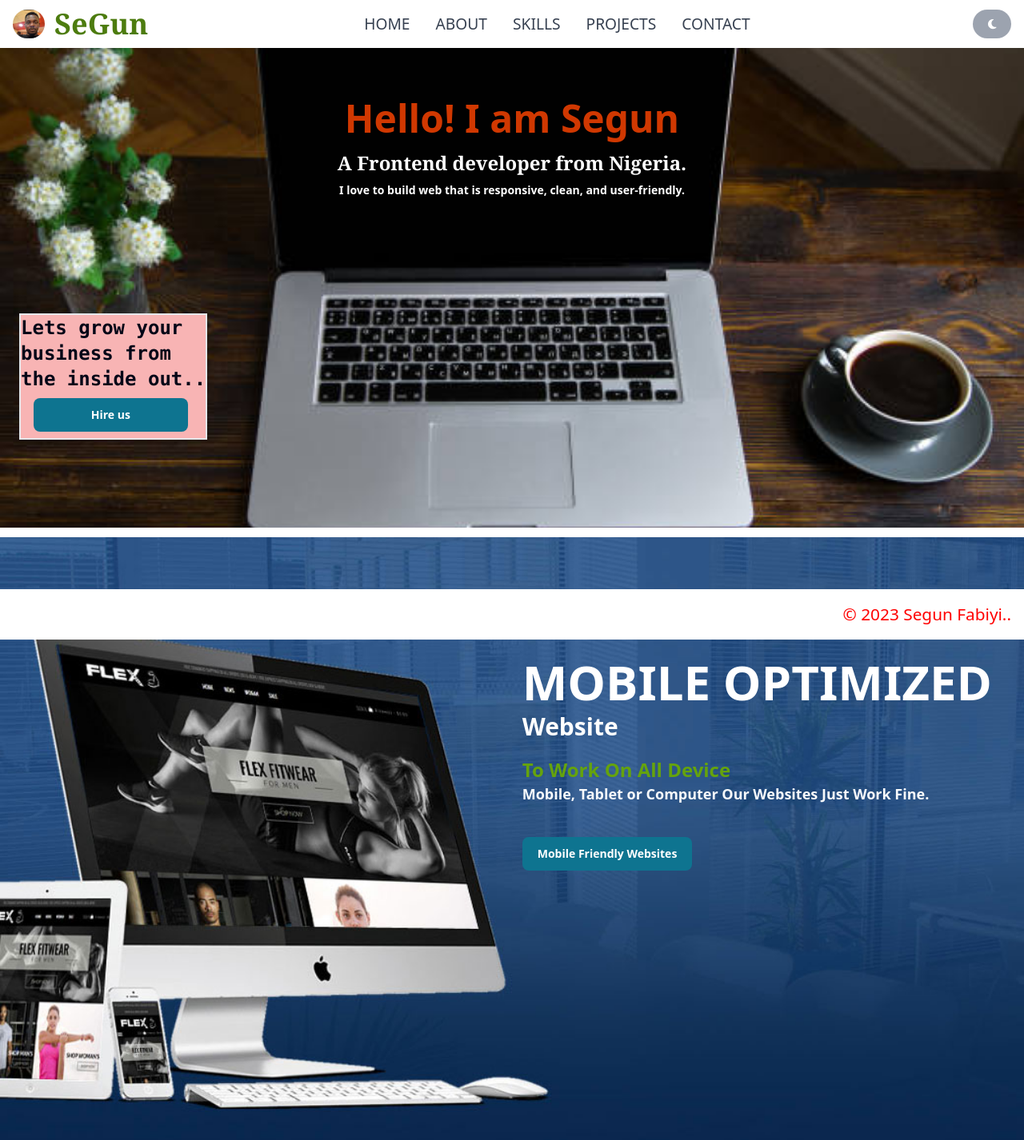
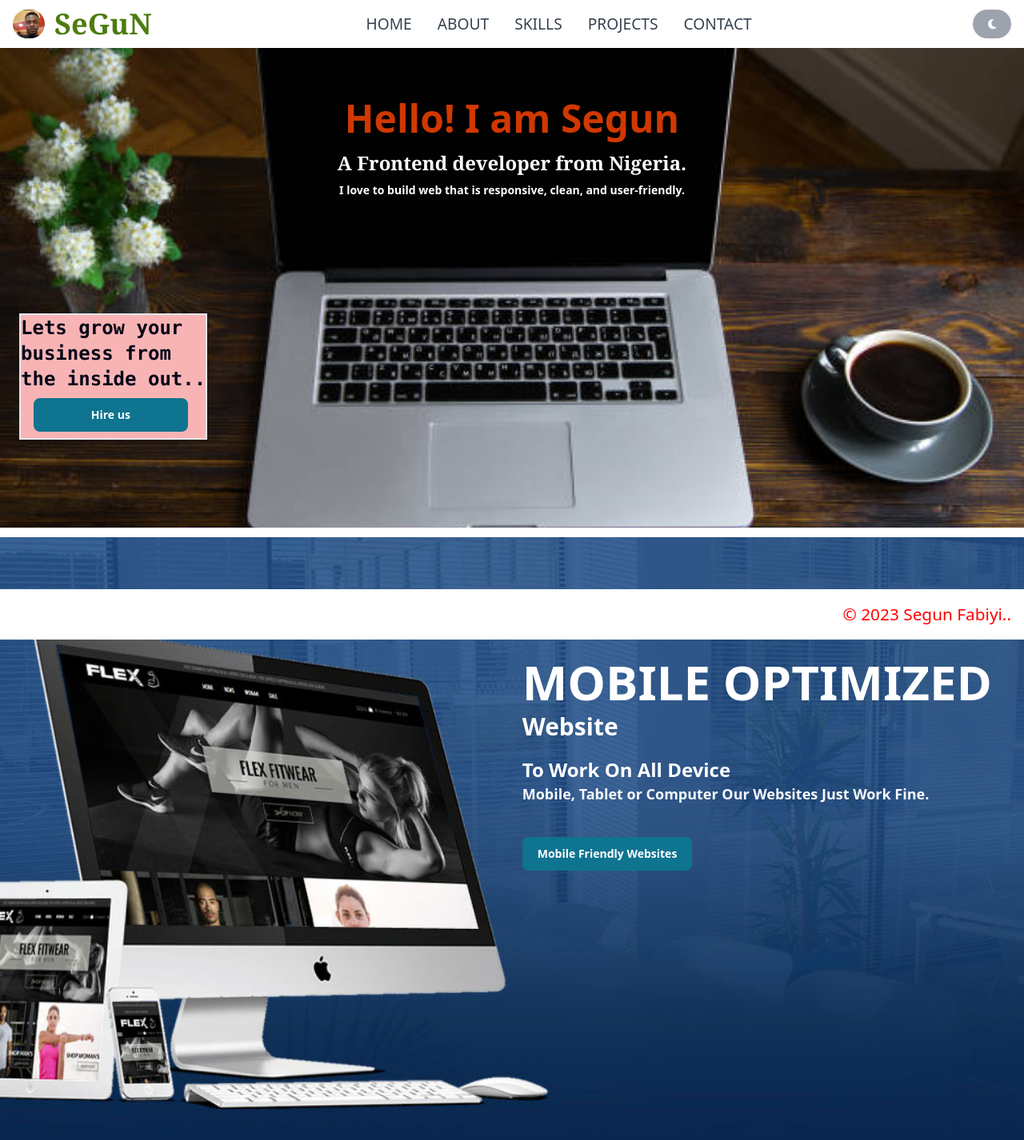
Before and after one commit to fabiyis/IProject, a React (Vite) app: page / in a window 1280 px wide. Shown: the top 1426 px of the page at 80% size. Built offline with nearby package versions, Linux system fonts and the light colour scheme.

Commit message:
modification in Home.jsx and Navbar.jsx

```diff
--- a/src/components/Home.jsx
+++ b/src/components/Home.jsx
@@ -27,12 +27,12 @@ const Home = ({ isDarkMode }) => {
         <Button className=" mb-2 cursor-pointer w-10/12 mt-2 ml-4 items-center font-bold " label="2">Hire us</Button>
       </div>
     </div>
-    <div className='mt-3'>
+    <div className='mt-3 '>
       <div className="min-h-screen flex flex-col justify-center items-end bg-cover bg-center" style={{ backgroundImage: 'url(/img/slider3.jpg)' }}>
-        <div className=' -mt-56'>
+        <div className=' -mt-56 ml-5'>
           <h1 className="text-6xl font-extrabold mr-10 text-white mb-2 hover:bg-lime-600">MOBILE OPTIMIZED</h1>
           <p className="text-white text-3xl mr-12 font-bold hover:bg-lime-600 hover:w-fit">Website</p>
-          <p className='mt-5 text-2xl text-lime-600 font-semibold hover:bg-slate-50 hover:w-fit'>To Work On All Device</p>
+          <p className='mt-5 text-2xl text-white font-semibold hover:bg-lime-600 hover:w-fit'>To Work On All Device</p>
           <p1 className="text-slate-50 text-lg font-semibold mt-3 hover:bg-lime-600 hover:w-fit ">Mobile, Tablet or Computer Our Websites Just Work Fine.</p1>
           <div>
             <Button className=" mb-2 cursor-pointer w-fit mt-10  items-center font-bold " label="2">Mobile Friendly Websites</Button>
--- a/src/components/NavBar.jsx
+++ b/src/components/NavBar.jsx
@@ -13,7 +13,7 @@ const NavBar = ({ isDarkMode, toggleDarkMode }) => {
       <Navbar.Brand as={Link} to="/"className=" text-orange-700">
         <img src="/img/seg.JPG" className="rounded-full w-10 mr-3 h-6 sm:h-9" alt="" />
         <span className={`self-center whitespace-nowrap text-3xl font-semibold ${isDarkMode ? 'white' : 'red'}`}>
-          <span className=' text-lime-700 font-extrabold text-4xl font-serif '>SeGun</span>
+          <span className=' text-lime-700 font-extrabold text-4xl font-serif '>SeGuN</span>
         </span>
       </Navbar.Brand>
       <div className="flex md:order-2">
@@ -21,7 +21,7 @@ const NavBar = ({ isDarkMode, toggleDarkMode }) => {
           {isDarkMode ? <FontAwesomeIcon icon={faSun} /> : <FontAwesomeIcon icon={faMoon} />}
         </Button>
       </div>
-      <Navbar.Collapse className=" flex gap-5">
+      <Navbar.Collapse className=" flex gap-7">
         <Navbar.Link as={Link} to="/"  style={{ fontSize: '1.2rem' }}>
           HOME
         </Navbar.Link>
```
